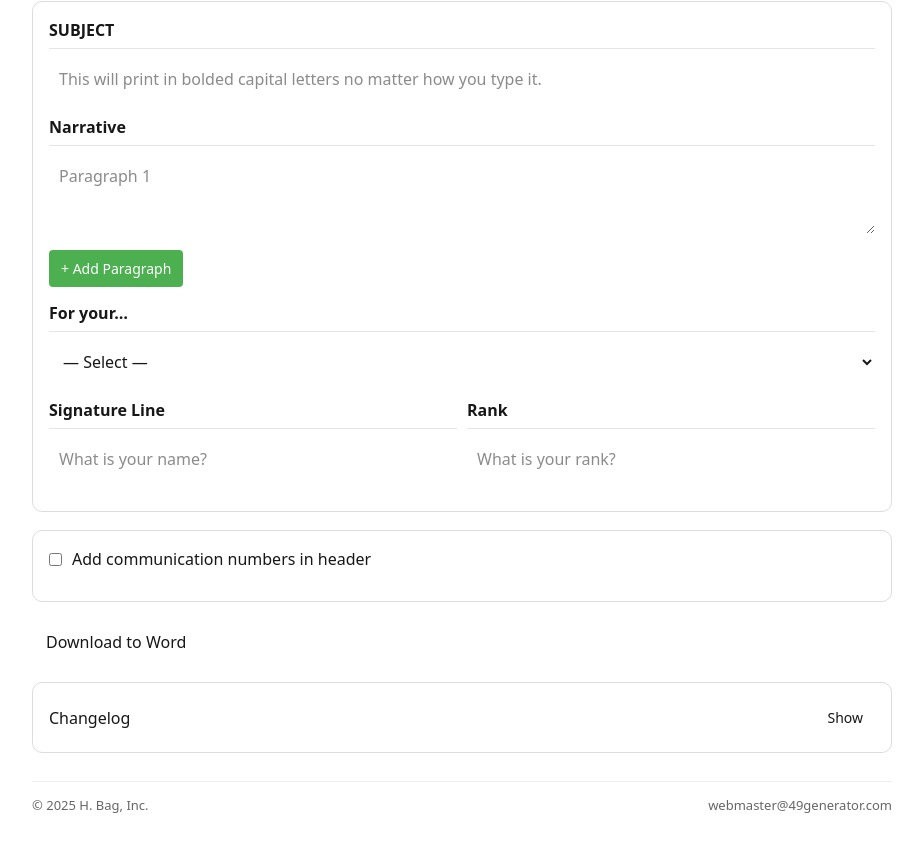
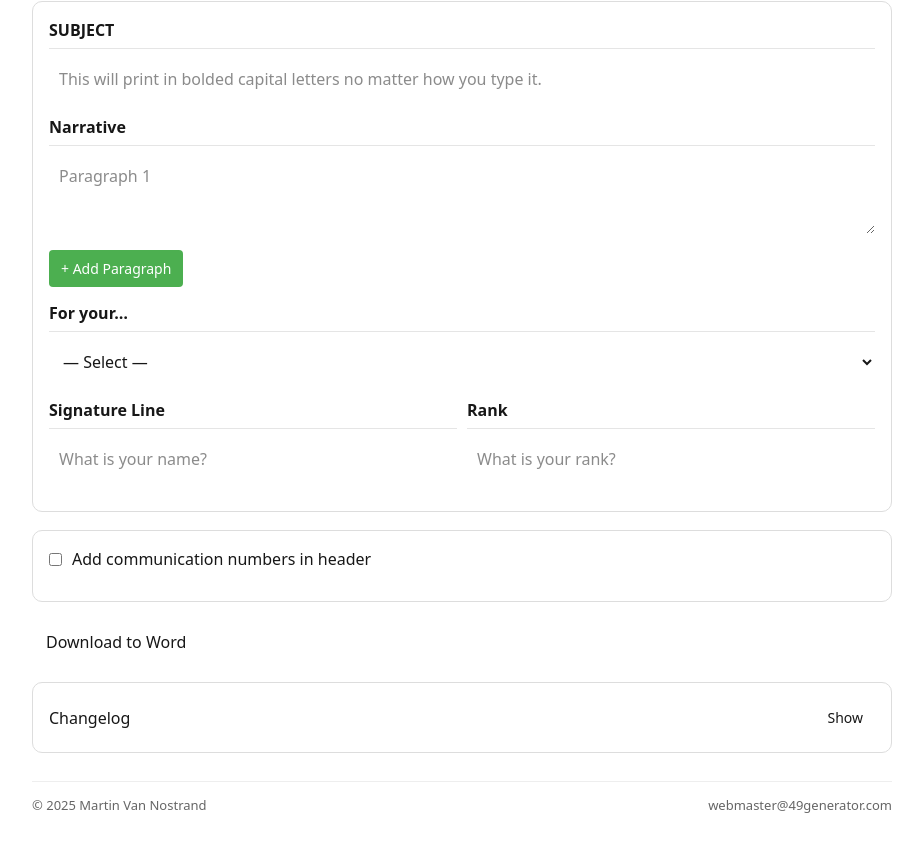
Before and after one commit to art-vandelay-import/49generator, a Next.js app: page / in a window 1280 px wide. Shown: the part 774-1626 px from the top of the page, without its empty margins (178-1101 px from the left). Built offline with nearby package versions, Linux system fonts and the light colour scheme.

Commit message:
Update template/header

```diff
--- a/app/page.tsx
+++ b/app/page.tsx
@@ -433,7 +433,7 @@ export default function Home() {
           flexWrap: "wrap",
         }}
       >
-        <div>© {new Date().getFullYear()} H. Bag, Inc.</div>
+        <div>© {new Date().getFullYear()} Martin Van Nostrand</div>
         <div>webmaster@49generator.com</div>
       </footer>
     </main>
```
